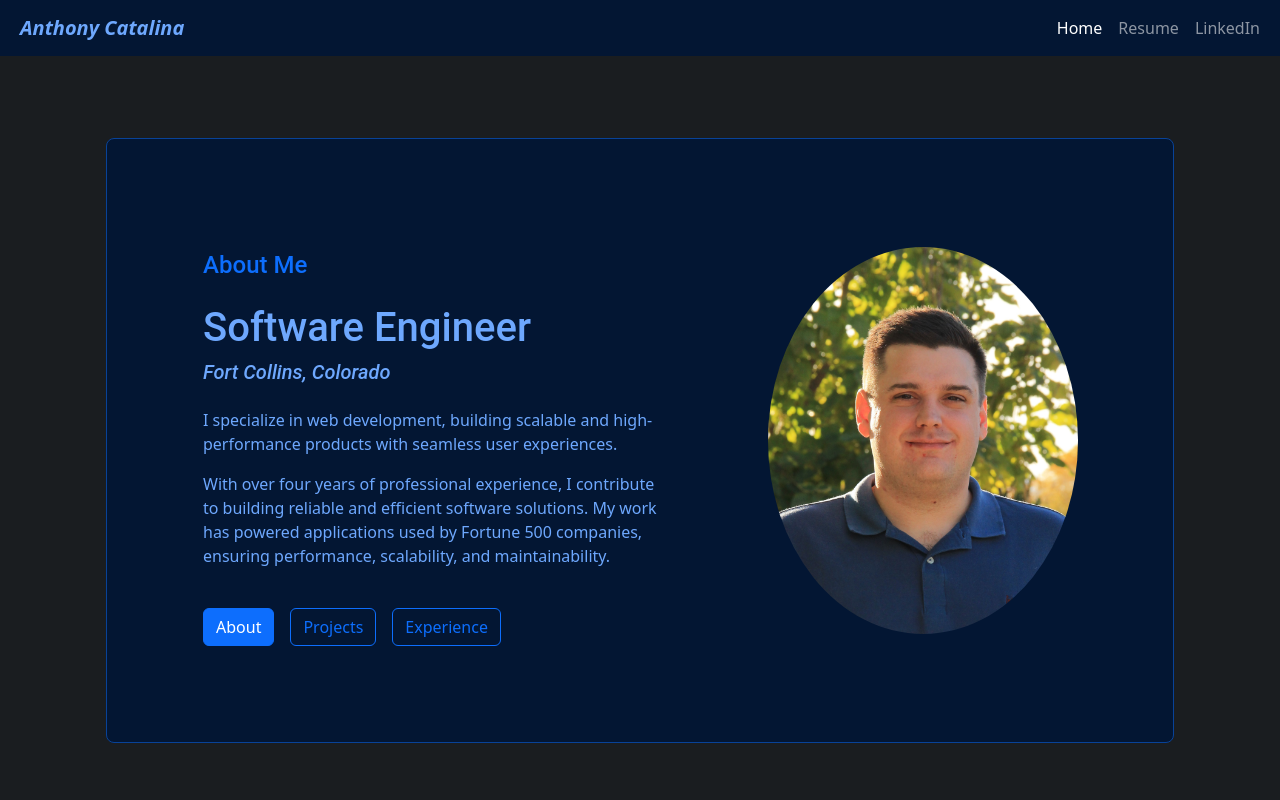
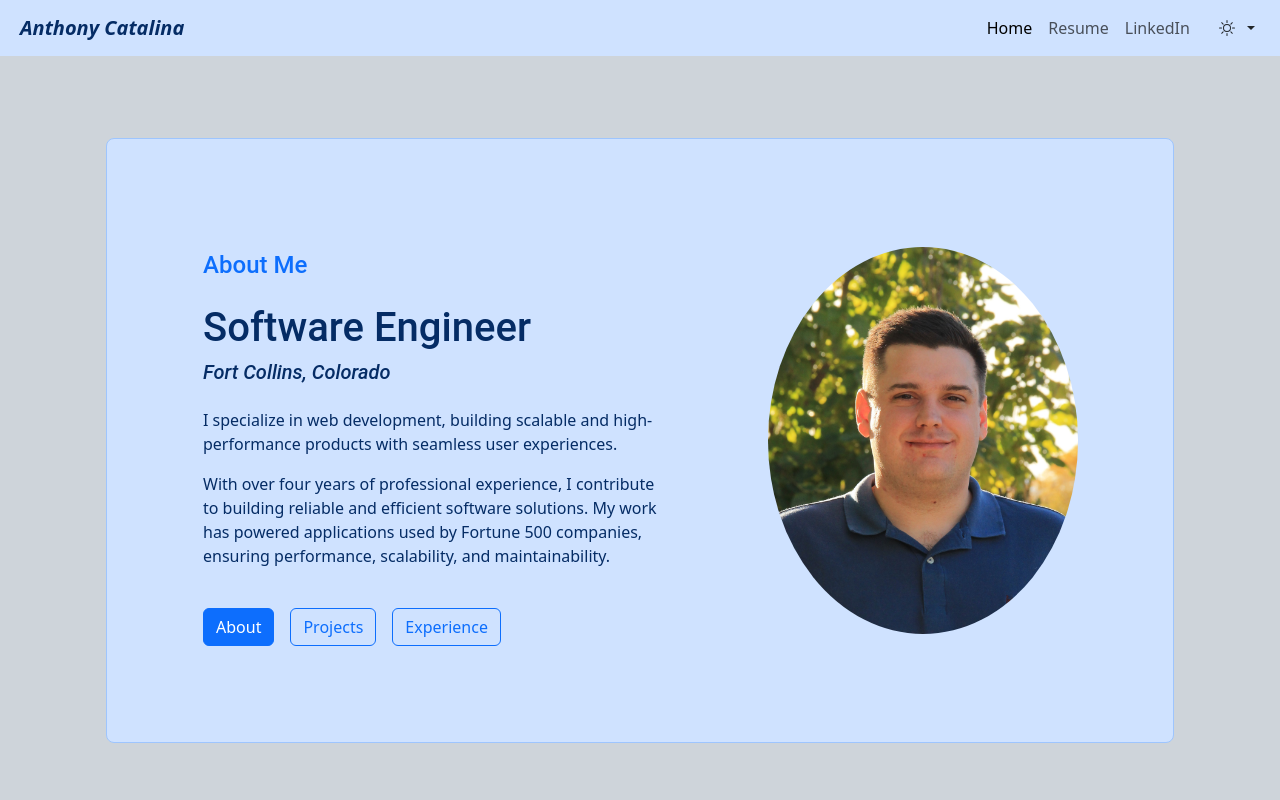
Before and after one commit to antcatalina/my-website, a React (Vite) app: page / in a window 1280 px wide. Shown: the top 800 px of the page. Built offline with nearby package versions, Linux system fonts and the light colour scheme.

Commit message:
Added dark/light theme selection, updated any return types, updated px to rem, fix Projects border, updated resume

```diff
--- a/src/components/About.tsx
+++ b/src/components/About.tsx
@@ -1,7 +1,8 @@
 import { HomeNav, IHomeNavProps } from "./Home";
 import avatar from "../images/anthony.jpg";
+import { ReactElement } from "react";
 
-export const About = (props: IHomeNavProps) => {
+export const About = (props: IHomeNavProps): ReactElement => {
   return (
     <>
       <div className="container p-lg-5 p-4">
--- a/src/components/Home.css
+++ b/src/components/Home.css
@@ -1,12 +1,12 @@
 .top-container {
-    padding-top: 90px;
-    padding-bottom: 90px;
+    padding-top: 5.625rem;
+    padding-bottom: 5.625rem;
     width: 100%;
 }
 
 .info-container {
   padding: 0.75rem 1rem;
-  border: 1px solid var(--bs-primary-border-subtle);
+  border: 0.0625rem solid var(--bs-primary-border-subtle);
   background-color: var(--bs-primary-bg-subtle);
   color: var(--bs-primary-text-emphasis);
   line-height: 1.5;
--- a/src/components/Navigation.css
+++ b/src/components/Navigation.css
@@ -1,12 +1,26 @@
 .navigation {
     position: sticky;
-    padding-top: 0px !important;
-    padding-bottom: 0px !important;
+    padding-top: 0rem !important;
+    padding-bottom: 0rem !important;
     width: 100%;
     z-index: 1020;
     background-color: var(--bs-primary-bg-subtle);
 }
 
 .navigation .container {
-    max-width: 100%; /* Make sure the container spans the full width */
+    max-width: 100%;
 }
+
+.navigation .nav-item.dropdown {
+  position: relative;
+}
+
+@media (max-width: 61.99875rem) {
+  .navigation .nav-item.dropdown .dropdown-menu {
+    position: absolute !important;
+    transform: none !important;
+    will-change: transform;
+    left: 0;
+    right: auto;
+  }
+}
--- a/src/components/Navigation.tsx
+++ b/src/components/Navigation.tsx
@@ -1,14 +1,43 @@
 import "./Navigation.css";
 import resume from "../files/Catalina_Resume.pdf";
+import { ReactElement, useEffect, useState } from "react";
+import { useTheme, Theme } from "../hooks/useTheme";
+import { BsBrightnessHigh, BsMoon } from "react-icons/bs";
 
-export const Navigation = (): any => {
+export const Navigation = (): ReactElement => {
+  /** Provides access to the current theme and a setter function. */
+  const { theme, setTheme } = useTheme();
+
+  /** The list of available theme options displayed in the dropdown. */
+  const themes: Theme[] = ["light", "dark", "system"];
+
+  /** Tracks the system's current color-scheme preference (light/dark). */
+  const [systemPrefersDark, setSystemPrefersDark] = useState<boolean>(
+    window.matchMedia("(prefers-color-scheme: dark)").matches
+  );
+
+  /** Listen for system theme changes if "system" is selected. */
+  useEffect(() => {
+    const mq = window.matchMedia("(prefers-color-scheme: dark)");
+    const listener = (e: MediaQueryListEvent) =>
+      setSystemPrefersDark(e.matches);
+    mq.addEventListener("change", listener);
+    return () => mq.removeEventListener("change", listener);
+  }, []);
+
+  /** Resolves the *effective* theme being shown on screen. */
+  const resolvedTheme =
+    theme === "system" ? (systemPrefersDark ? "dark" : "light") : theme;
+
   return (
-    <nav className="navbar navigation navbar-expand-lg bg-body-tertiary navbar-dark fixed-top">
+    <nav className="navbar navigation navbar-expand-lg bg-body-tertiary navbar-light fixed-top">
       <div className="navigation container-fluid">
         <a className="navbar-brand" href="/">
-        <div className="p-2 text-primary-emphasis">
-          <b><i>Anthony Catalina</i></b>
-        </div>
+          <div className="p-2 text-primary-emphasis">
+            <b>
+              <i>Anthony Catalina</i>
+            </b>
+          </div>
         </a>
         <button
           className="navbar-toggler"
@@ -21,8 +50,9 @@ export const Navigation = (): any => {
         >
           <span className="navbar-toggler-icon"></span>
         </button>
+
         <div className="collapse navbar-collapse" id="navbarNavDropdown">
-          <ul className="navbar-nav ms-auto">
+          <ul className="navbar-nav ms-auto align-items-center">
             <li className="nav-item">
               <a className="nav-link active" aria-current="page" href="#">
                 Home
@@ -42,6 +72,32 @@ export const Navigation = (): any => {
                 LinkedIn
               </a>
             </li>
+
+            {/* === Theme Toggle Dropdown === */}
+            <li className="pb-2 pb-lg-0 nav-item dropdown ms-2">
+              <button
+                className="btn dropdown-toggle d-inline-flex align-items-center gap-2"
+                type="button"
+                data-bs-toggle="dropdown"
+                aria-expanded="false"
+                title="Select theme"
+              >
+                {resolvedTheme === "dark" ? <BsMoon /> : <BsBrightnessHigh />}
+              </button>
+
+              <ul className="dropdown-menu dropdown-menu-end">
+                {themes.map((t) => (
+                  <li key={t}>
+                    <button
+                      className={`dropdown-item${theme === t ? " active" : ""}`}
+                      onClick={() => setTheme(t)}
+                    >
+                      {t.charAt(0).toUpperCase() + t.slice(1)}
+                    </button>
+                  </li>
+                ))}
+              </ul>
+            </li>
           </ul>
         </div>
       </div>
--- a/src/components/Projects.tsx
+++ b/src/components/Projects.tsx
@@ -1,10 +1,11 @@
+import { ReactElement } from "react";
 import { HomeNav, IHomeNavProps } from "./Home";
 import { FaFolderOpen } from "react-icons/fa";
 
-export const Projects = (props: IHomeNavProps) => {
+export const Projects = (props: IHomeNavProps): ReactElement => {
   return (
     <>
-      <div className="p-5 container border rounded-3 info-container">
+      <div className="p-5 container rounded-3 info-container">
         <h2 className="text-primary">
           <FaFolderOpen className="me-2" /> Projects
         </h2>
@@ -14,8 +15,7 @@ export const Projects = (props: IHomeNavProps) => {
         </h5>
         <p>
           <i>
-            TypeScript, Lit, React, HTML/SCSS, Jenkins, Bitbucket, MQTT,
-            Jest
+            TypeScript, Lit, React, HTML/SCSS, Jenkins, Bitbucket, MQTT, Jest
           </i>
         </p>
         <p>
--- a/src/components/Work.tsx
+++ b/src/components/Work.tsx
@@ -3,8 +3,9 @@ import { FaBriefcase } from "react-icons/fa";
 import hach from "../images/hach.png";
 import psLogo from "../images/ps_symbol_tm.png";
 import regulus from "../images/regulus-logo.png";
+import { ReactElement } from "react";
 
-export const Work = (props: IHomeNavProps) => {
+export const Work = (props: IHomeNavProps): ReactElement => {
   return (
     <>
       <div className="p-5 container info-container rounded-3">
@@ -19,7 +20,12 @@ export const Work = (props: IHomeNavProps) => {
         <hr />
         <h4 className="pt-2">
           <a href="https://www.hach.com" target="_blank">
-            <img src={hach} alt="Avatar" width="40px" />
+            <img
+              src={hach}
+              alt="Avatar"
+              width="42px"
+              className="rounded-circle"
+            />
           </a>
           <b className="ms-3">
             Contract Firmware Engineer /
@@ -40,8 +46,8 @@ export const Work = (props: IHomeNavProps) => {
         <p className="pt-3">
           <ul>
             <li>
-              Maintain a large-scale TypeScript + Lit monorepo utilizing
-              MVC and atomic UI architecture.
+              Maintain a large-scale TypeScript + Lit monorepo utilizing MVC and
+              atomic UI architecture.
             </li>
             <li>
               Implement and manage UI submodules for several projects,
@@ -55,7 +61,7 @@ export const Work = (props: IHomeNavProps) => {
         </p>
         <h4 className="pt-2">
           <a href="https://phlsci.com" target="_blank">
-            <img src={psLogo} alt="Avatar" width="40px" />
+            <img src={psLogo} alt="Avatar" width="42px" />
           </a>
           <b className="ms-3">
             Software Engineer /
@@ -92,7 +98,12 @@ export const Work = (props: IHomeNavProps) => {
         </p>
         <h4 className="pt-3">
           <a href="https://regulus-group.com" target="_blank">
-            <img src={regulus} alt="Avatar" width="38px" />
+            <img
+              src={regulus}
+              alt="Avatar"
+              width="42px"
+              className="rounded-circle"
+            />
           </a>
           <b className="ms-3">
             Software Engineer /
--- /dev/null
+++ b/src/hooks/useTheme.ts
@@ -0,0 +1,40 @@
+import { useEffect, useState } from "react";
+
+/** Represents the available theme modes for the application. */
+export type Theme = "light" | "dark" | "system";
+
+/** Custom React hook to manage the application's theme (light, dark, or system). */
+export function useTheme() {
+  const [theme, setTheme] = useState<Theme>(() => {
+    const saved = localStorage.getItem("theme") as Theme | null;
+    return saved || "system";
+  });
+
+  useEffect(() => {
+    const root = document.documentElement;
+
+    /** Applies the theme to the document by setting the `data-bs-theme` attribute. */
+    const applyTheme = (t: Theme) => {
+      let resolved = t;
+      if (t === "system") {
+        const prefersDark = window.matchMedia(
+          "(prefers-color-scheme: dark)"
+        ).matches;
+        resolved = prefersDark ? "dark" : "light";
+      }
+      root.setAttribute("data-bs-theme", resolved);
+    };
+
+    applyTheme(theme);
+    localStorage.setItem("theme", theme);
+
+    const mq = window.matchMedia("(prefers-color-scheme: dark)");
+    const listener = () => {
+      if (theme === "system") applyTheme("system");
+    };
+    mq.addEventListener("change", listener);
+    return () => mq.removeEventListener("change", listener);
+  }, [theme]);
+
+  return { theme, setTheme };
+}
```
Also changed, not shown: 1 other file (tests, documents, lock files or other folders).
